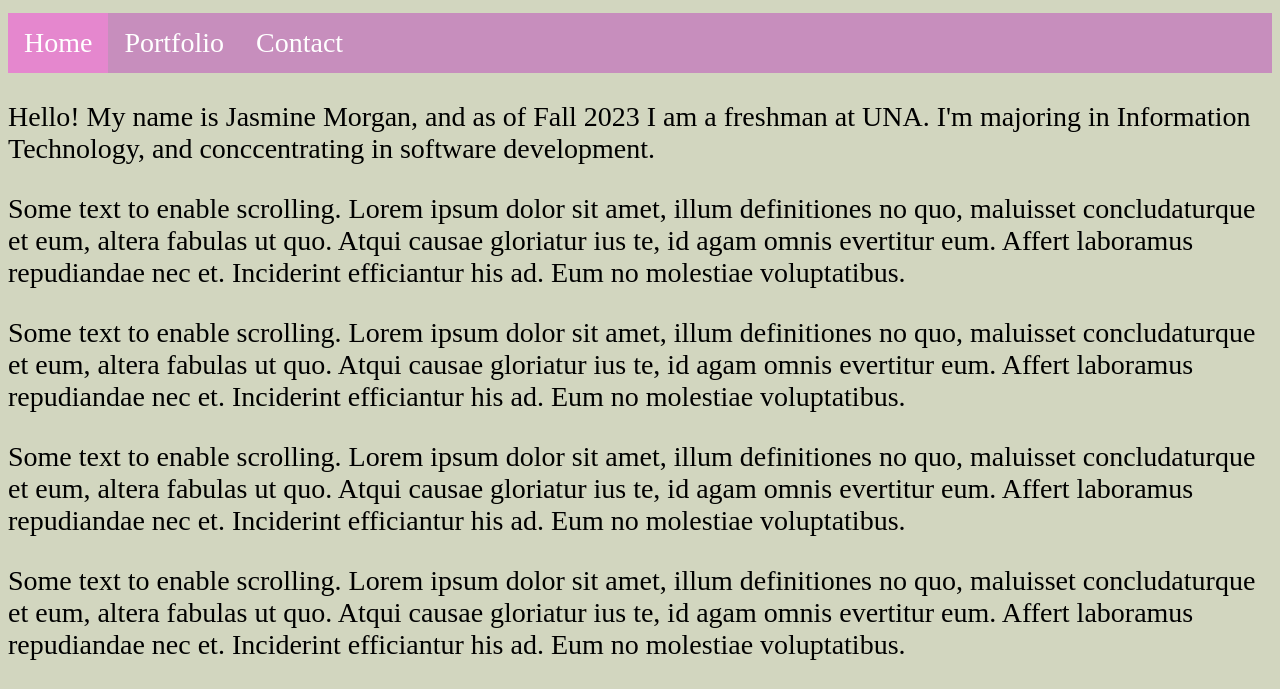
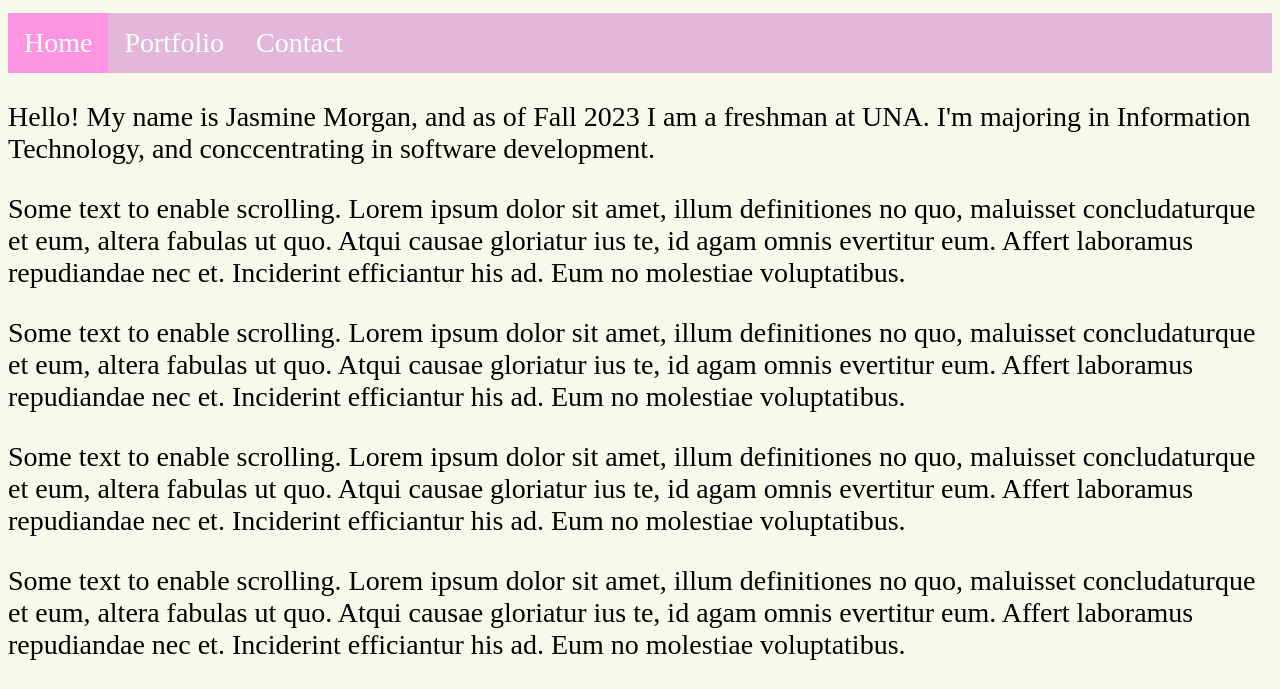
Before and after one commit to jmorgan23/jmorgan23.github.io, a plain HTML site: page index.html in a window 1280 px wide. Shown: the part 165-854 px from the top of the page. Drawn offline with Linux system fonts and the light colour scheme.

Commit message:
change colors

```diff
--- a/index.html
+++ b/index.html
@@ -15,7 +15,7 @@ ul {
   margin: 0;
   padding: 0;
   overflow: hidden;
-  background-color: #c78ebd;
+  background-color: #e2b7da;
   position: sticky;
   top: 0;
 }
@@ -37,7 +37,7 @@ li a:hover {
 }
 
 .active {
-  background-color: #e587ce;
+  background-color: #fd95e3;
 }
 
 .p1 {
@@ -61,7 +61,7 @@ li a:hover {
 }
 
 </style>
-<body style="background-color:rgb(210, 214, 191);">
+<body style="background-color:rgb(247, 250, 234);">
     <div class="header">
         <h2 style="text-align:center;" style="">Jasmine's Portfolio</h2>
         <p style="text-align:center;">A showcase of HTML</p>
```
